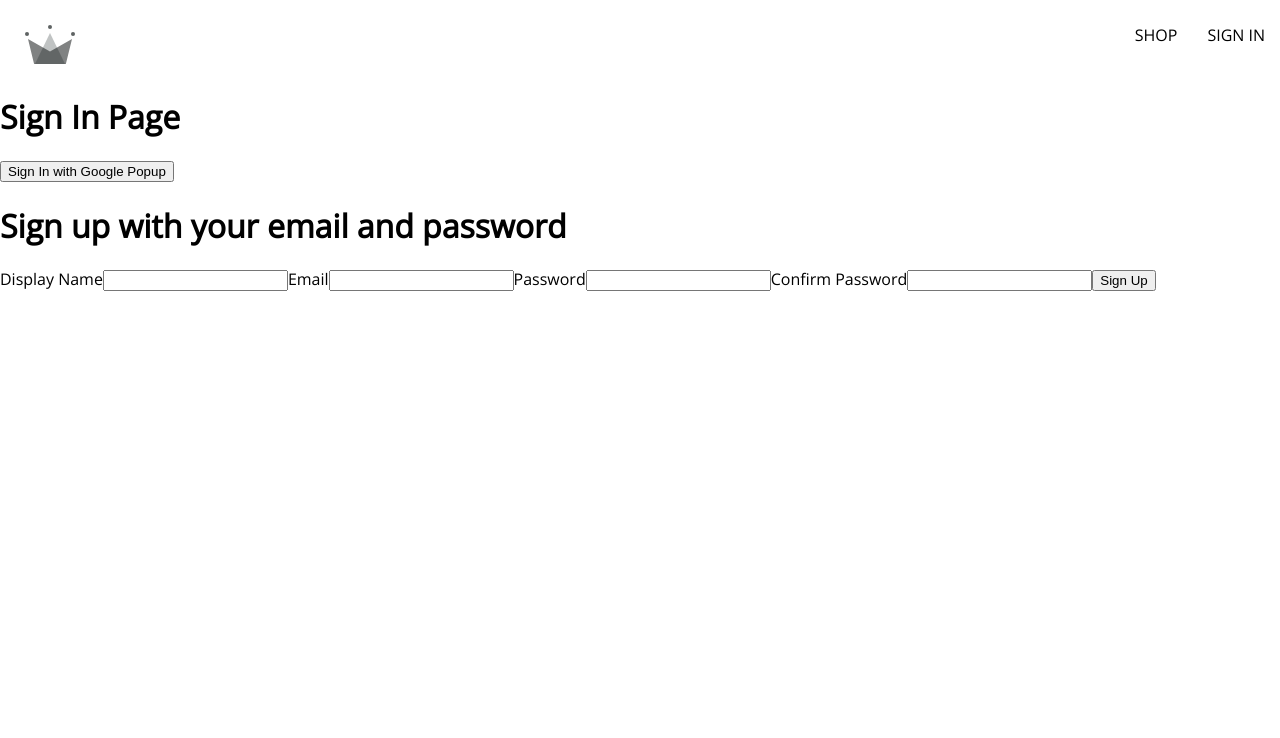
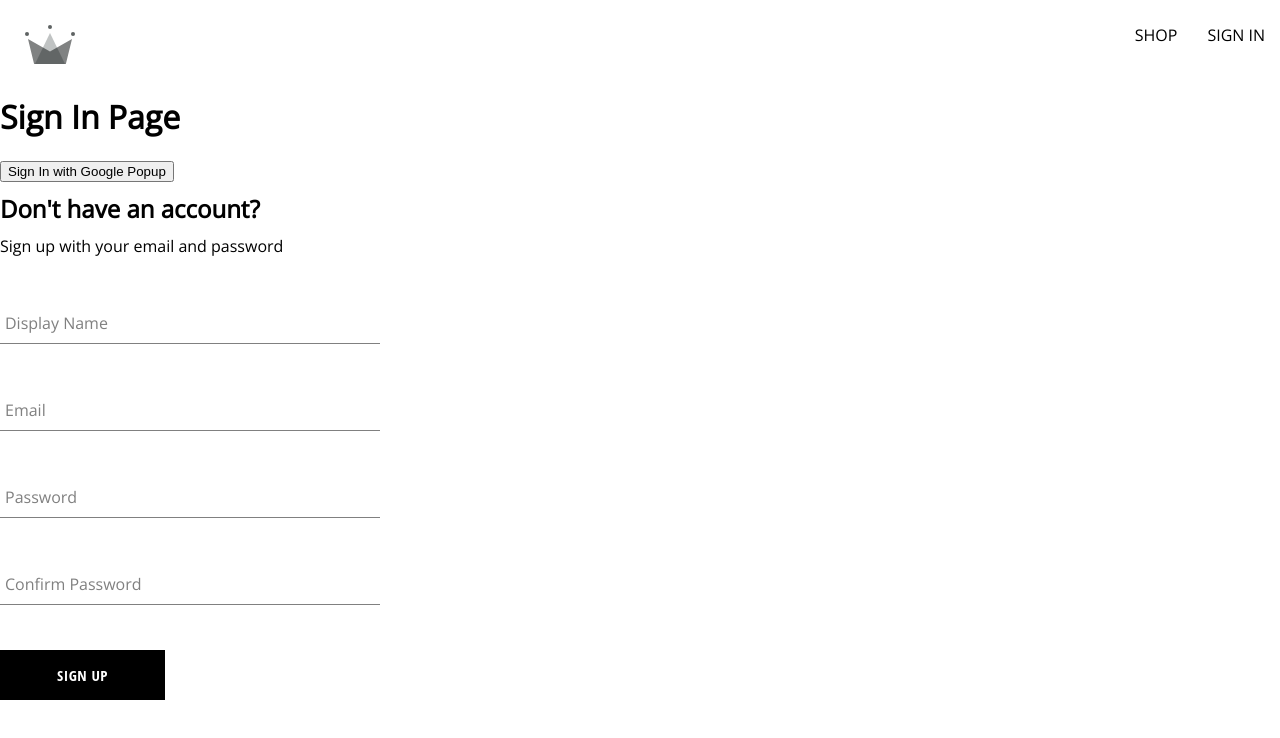
Before and after one commit to victorcanto/crwn-clothing, a React (Create React App) app: page /sign-in in a window 1280 px wide. Shown: the top 738 px of the page. Built offline with nearby package versions, Linux system fonts and the light colour scheme.

Commit message:
feat: created sign up component, form input component, button component

```diff
--- /dev/null
+++ b/src/components/button/button.component.jsx
@@ -0,0 +1,18 @@
+import './button.styles.scss';
+
+const BUTTON_TYPE_CLASSES = {
+  google: 'google-sign-in',
+  inverted: 'inverted',
+};
+
+const Button = ({ children, buttonType, ...otherProps }) => {
+  return (
+    <button
+      className={`button-container ${BUTTON_TYPE_CLASSES[buttonType]}`}
+      {...otherProps}>
+      {children}
+    </button>
+  );
+};
+
+export default Button;
--- /dev/null
+++ b/src/components/button/button.styles.scss
@@ -0,0 +1,46 @@
+.button-container {
+  min-width: 165px;
+  width: auto;
+  height: 50px;
+  letter-spacing: 0.5px;
+  line-height: 50px;
+  padding: 0 35px 0 35px;
+  font-size: 15px;
+  background-color: black;
+  color: white;
+  text-transform: uppercase;
+  font-family: 'Open Sans Condensed';
+  font-weight: bolder;
+  border: none;
+  cursor: pointer;
+  display: flex;
+  justify-content: center;
+
+  &:hover {
+    background-color: white;
+    color: black;
+    border: 1px solid black;
+  }
+
+  &.google-sign-in {
+    background-color: #4285f4;
+    color: white;
+
+    &:hover {
+      background-color: #357ae8;
+      border: none;
+    }
+  }
+
+  &.inverted {
+    background-color: white;
+    color: black;
+    border: 1px solid black;
+
+    &:hover {
+      background-color: black;
+      color: white;
+      border: none;
+    }
+  }
+}
--- /dev/null
+++ b/src/components/form-input/form-input.component.jsx
@@ -0,0 +1,20 @@
+import './form-input.styles.scss';
+
+const FormInput = ({ label, id, ...otherProps }) => {
+  return (
+    <div className="group">
+      <input className="form-input" {...otherProps} />
+      {label && (
+        <label
+          className={`${
+            otherProps.value.length ? 'shrink' : ''
+          } form-input-label`}
+          htmlFor={id}>
+          {label}
+        </label>
+      )}
+    </div>
+  );
+};
+
+export default FormInput;
--- /dev/null
+++ b/src/components/form-input/form-input.styles.scss
@@ -0,0 +1,54 @@
+$sub-color: grey;
+$main-color: black;
+
+@mixin shrinkLabel {
+  top: -14px;
+  font-size: 12px;
+  color: $main-color;
+}
+
+.group {
+  position: relative;
+  margin: 45px 0;
+
+  .form-input {
+    background: none;
+    background-color: white;
+    color: $sub-color;
+    font-size: 18px;
+    padding: 10px 10px 10px 5px;
+    display: block;
+    width: 100%;
+    border: none;
+    border-radius: 0;
+    border-bottom: 1px solid $sub-color;
+    margin: 25px 0;
+
+    &:focus {
+      outline: none;
+    }
+
+    &:focus ~ .form-input-label {
+      @include shrinkLabel();
+    }
+  }
+
+  input[type='password'] {
+    letter-spacing: 0.3em;
+  }
+
+  .form-input-label {
+    color: $sub-color;
+    font-size: 16px;
+    font-weight: normal;
+    position: absolute;
+    pointer-events: none;
+    left: 5px;
+    top: 10px;
+    transition: 300ms ease all;
+
+    &.shrink {
+      @include shrinkLabel();
+    }
+  }
+}
--- a/src/components/sign-up-form/sign-up-form.component.jsx
+++ b/src/components/sign-up-form/sign-up-form.component.jsx
@@ -3,6 +3,10 @@
   createAuthUserWithEmailAndPassword,
   createUserDocumentFromAuth,
 } from '../../utils/firebase/firebase.utils';
+import Button from '../button/button.component';
+import FormInput from '../form-input/form-input.component';
+
+import './sign-up-form.styles.scss';
 
 const defaultFormFields = {
   displayName: '',
@@ -50,11 +54,12 @@
   };
 
   return (
-    <div>
-      <h1>Sign up with your email and password</h1>
+    <div className="sign-up-container">
+      <h2>Don't have an account?</h2>
+      <span>Sign up with your email and password</span>
       <form onSubmit={handleSubmit}>
-        <label htmlFor="displayName">Display Name</label>
-        <input
+        <FormInput
+          label="Display Name"
           type="text"
           id="displayName"
           name="displayName"
@@ -63,8 +68,8 @@
           value={displayName}
         />
 
-        <label htmlFor="email">Email</label>
-        <input
+        <FormInput
+          label="Email"
           type="email"
           id="email"
           name="email"
@@ -73,8 +78,8 @@
           value={email}
         />
 
-        <label htmlFor="password">Password</label>
-        <input
+        <FormInput
+          label="Password"
           type="password"
           id="password"
           name="password"
@@ -83,8 +88,8 @@
           value={password}
         />
 
-        <label htmlFor="confirmPassword">Confirm Password</label>
-        <input
+        <FormInput
+          label="Confirm Password"
           type="password"
           id="confirmPassword"
           name="confirmPassword"
@@ -93,7 +98,7 @@
           value={confirmPassword}
         />
 
-        <button type="submit">Sign Up</button>
+        <Button type="submit">Sign Up</Button>
       </form>
     </div>
   );
--- /dev/null
+++ b/src/components/sign-up-form/sign-up-form.styles.scss
@@ -0,0 +1,9 @@
+.sign-up-container {
+  display: flex;
+  flex-direction: column;
+  width: 380px;
+
+  h2 {
+    margin: 10px 0;
+  }
+}
```
